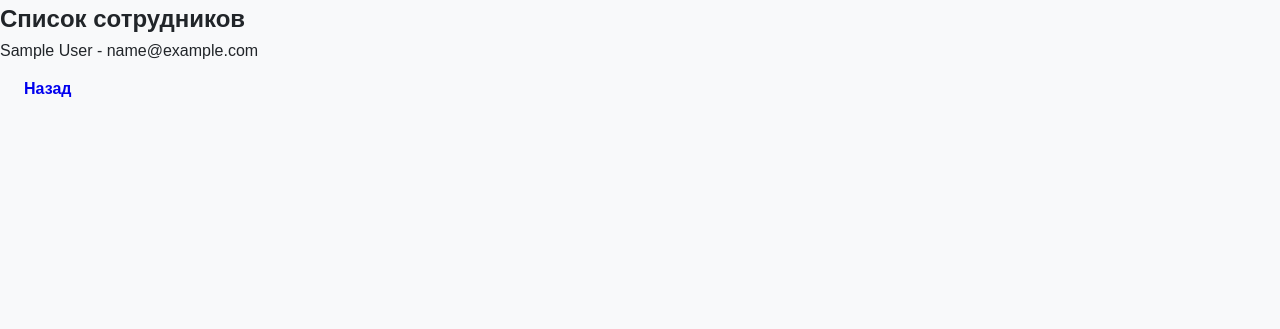
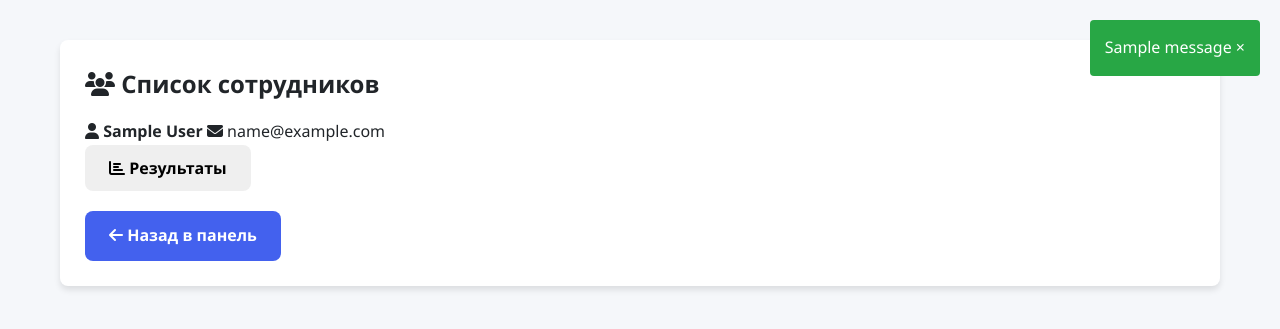
Before and after one commit to TWiSTeD707/work-team, a Flask app: template templates/employees.html in a window 1280 px wide. Shown: the top 329 px of the page. Run offline with Flask 3, Linux system fonts and the light colour scheme; the template is opened without the code that fills it: values that come from a table or form of the project are taken from there, others are empty; tables that the repository leaves empty hold one stand-in row (values such as "Sample post"); one stand-in notice (Sample message) is shown.

Commit message:
Update employees.html

```diff
--- a/templates/employees.html
+++ b/templates/employees.html
@@ -2,16 +2,55 @@
 <html lang="ru">
 <head>
     <meta charset="UTF-8">
-    <title>Сотрудники</title>
-    <link rel="stylesheet" href="{{ url_for('static', filename='style.css') }}">
+    <meta name="viewport" content="width=device-width, initial-scale=1.0">
+    <title>Сотрудники | WorkTeam</title>
+    <link rel="stylesheet" href="{{ url_for('static', filename='style2.css') }}">
+    <link rel="stylesheet" href="https://cdnjs.cloudflare.com/ajax/libs/font-awesome/6.4.0/css/all.min.css">
 </head>
 <body>
-    <h2>Список сотрудников</h2>
-    <ul>
-        {% for employee in employees %}
-        <li>{{ employee.name }} - {{ employee.email }}</li>
-        {% endfor %}
-    </ul>
-    <a href="{{ url_for('dashboard') }}" class="btn">Назад</a>
+    <div class="container">
+        <div class="card">
+            <h2><i class="fas fa-users"></i> Список сотрудников</h2>
+
+            {% with messages = get_flashed_messages(with_categories=true) %}
+                {% if messages %}
+                    <div class="flash-messages">
+                        {% for category, message in messages %}
+                            <div class="alert alert-{{ category }}">
+                                {{ message }}
+                                <span class="close-btn" onclick="this.parentElement.style.display='none'">&times;</span>
+                            </div>
+                        {% endfor %}
+                    </div>
+                {% endif %}
+            {% endwith %}
+
+            <div class="employee-list">
+                {% for employee in employees %}
+                <div class="employee-item">
+                    <div>
+                        <strong><i class="fas fa-user"></i> {{ employee.name }}</strong>
+                        <span><i class="fas fa-envelope"></i> {{ employee.email }}</span>
+                    </div>
+                    <div>
+                        <button onclick="viewEmployeeResults({{ employee.id }})" class="btn btn-info btn-small">
+                            <i class="fas fa-chart-bar"></i> Результаты
+                        </button>
+                    </div>
+                </div>
+                {% else %}
+                <div class="alert alert-info">
+                    Нет зарегистрированных сотрудников
+                </div>
+                {% endfor %}
+            </div>
+
+            <div class="mt-20">
+                <a href="{{ url_for('company_dashboard') }}" class="btn btn-primary">
+                    <i class="fas fa-arrow-left"></i> Назад в панель
+                </a>
+            </div>
+        </div>
+    </div>
 </body>
 </html>
```
